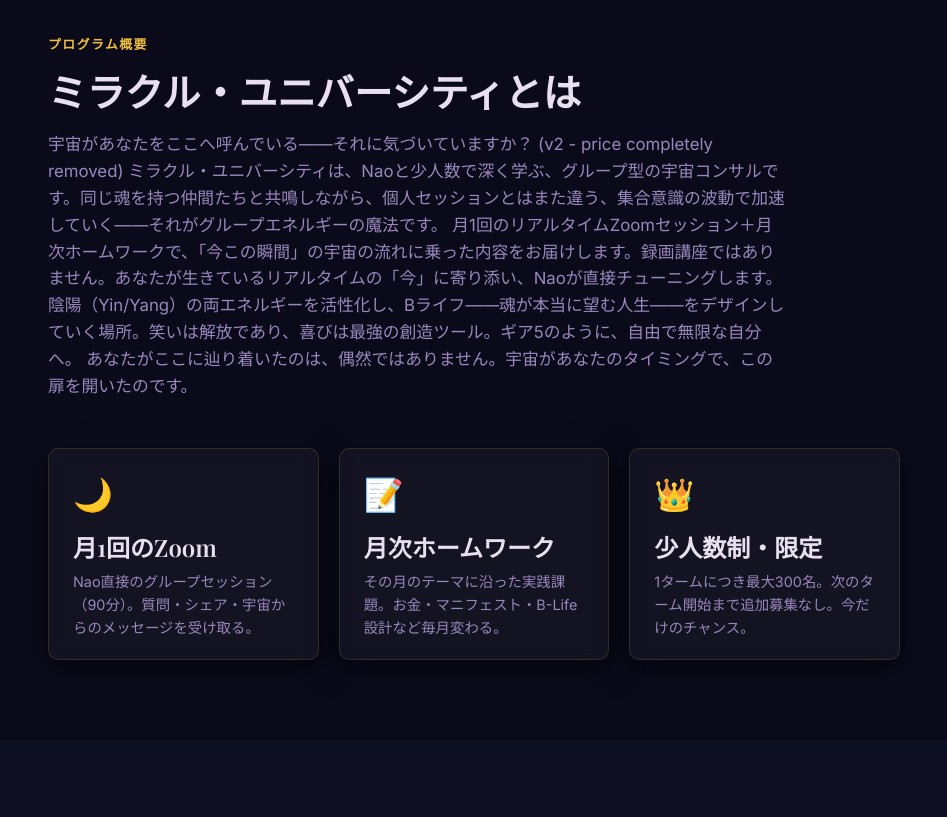
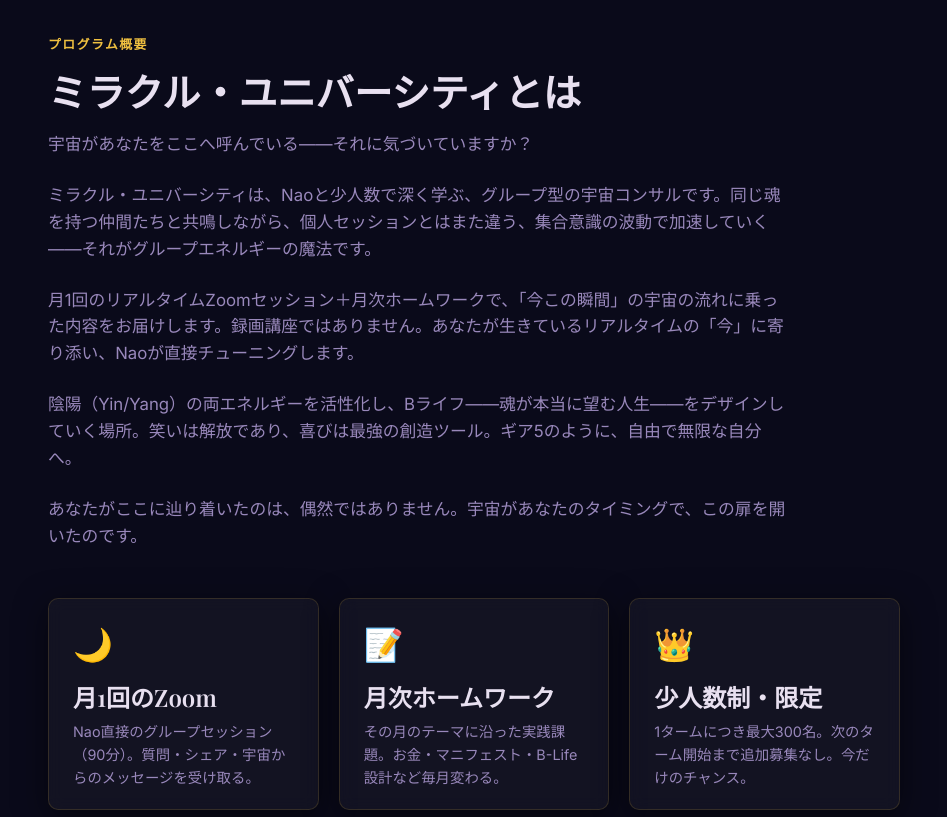
Before and after one commit to gomunikagear5/miracle-university, a plain HTML site: page index.html in a window 1280 px wide. Shown: the part 920-1737 px from the top of the page, without its empty margins (166-1113 px from the left). Drawn offline with nearby package versions, Linux system fonts and the light colour scheme.

Commit message:
fix: format program overview into proper paragraphs + remove debug text
- Broke the long Japanese paragraph into readable <p> tags for better UX.
- Removed the temporary '(v2 - price completely removed)' debug note.
- Main page now looks clean and polished as intended.

The ,000 line is gone. Hard refresh should show the clean version now.

```diff
--- a/index.html
+++ b/index.html
@@ -58,16 +58,20 @@
   <div class="container">
     <p class="section-label">プログラム概要</p>
     <h2 style="margin-bottom:16px">ミラクル・ユニバーシティとは</h2>
+    <p style="font-size:1.05rem;margin-bottom:24px;max-width:70ch;">
+      宇宙があなたをここへ呼んでいる——それに気づいていますか？
+    </p>
+    <p style="font-size:1.05rem;margin-bottom:24px;max-width:70ch;">
+      ミラクル・ユニバーシティは、Naoと少人数で深く学ぶ、グループ型の宇宙コンサルです。同じ魂を持つ仲間たちと共鳴しながら、個人セッションとはまた違う、集合意識の波動で加速していく——それがグループエネルギーの魔法です。
+    </p>
+    <p style="font-size:1.05rem;margin-bottom:24px;max-width:70ch;">
+      月1回のリアルタイムZoomセッション＋月次ホームワークで、「今この瞬間」の宇宙の流れに乗った内容をお届けします。録画講座ではありません。あなたが生きているリアルタイムの「今」に寄り添い、Naoが直接チューニングします。
+    </p>
+    <p style="font-size:1.05rem;margin-bottom:24px;max-width:70ch;">
+      陰陽（Yin/Yang）の両エネルギーを活性化し、Bライフ——魂が本当に望む人生——をデザインしていく場所。笑いは解放であり、喜びは最強の創造ツール。ギア5のように、自由で無限な自分へ。
+    </p>
     <p style="font-size:1.05rem;margin-bottom:48px;max-width:70ch;">
-      宇宙があなたをここへ呼んでいる——それに気づいていますか？ (v2 - price completely removed)
-
-ミラクル・ユニバーシティは、Naoと少人数で深く学ぶ、グループ型の宇宙コンサルです。同じ魂を持つ仲間たちと共鳴しながら、個人セッションとはまた違う、集合意識の波動で加速していく——それがグループエネルギーの魔法です。
-
-月1回のリアルタイムZoomセッション＋月次ホームワークで、「今この瞬間」の宇宙の流れに乗った内容をお届けします。録画講座ではありません。あなたが生きているリアルタイムの「今」に寄り添い、Naoが直接チューニングします。
-
-陰陽（Yin/Yang）の両エネルギーを活性化し、Bライフ——魂が本当に望む人生——をデザインしていく場所。笑いは解放であり、喜びは最強の創造ツール。ギア5のように、自由で無限な自分へ。
-
-あなたがここに辿り着いたのは、偶然ではありません。宇宙があなたのタイミングで、この扉を開いたのです。
+      あなたがここに辿り着いたのは、偶然ではありません。宇宙があなたのタイミングで、この扉を開いたのです。
     </p>
     <div class="grid-3">
       <div class="card card-sm">
```
